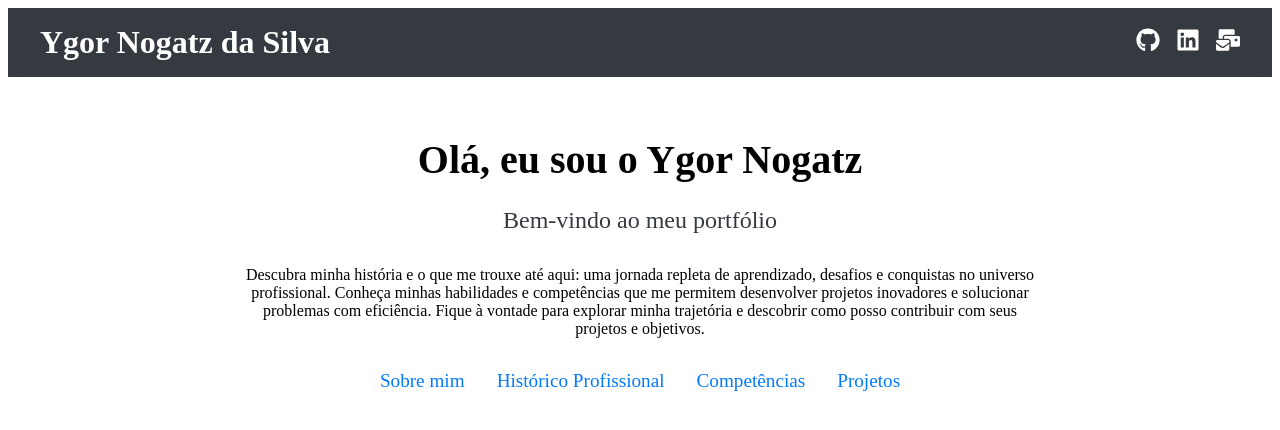
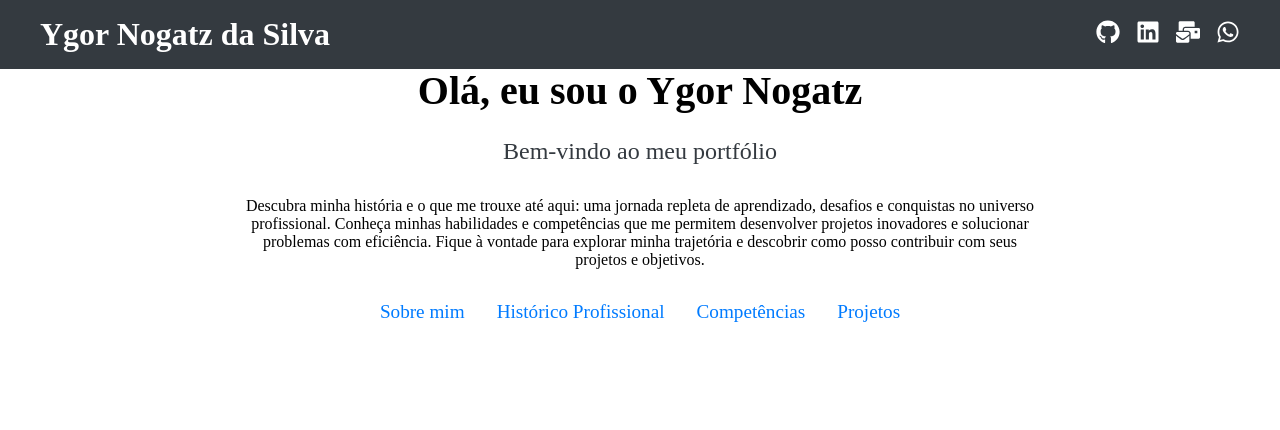
Before and after one commit to Ynogatz/portfolio, a Next.js app: page / in a window 1280 px wide. Shown: the top 430 px of the page. Built offline with nearby package versions, Linux system fonts and the light colour scheme.

Commit message:
feat: melhorias headers

```diff
--- a/components/header.tsx
+++ b/components/header.tsx
@@ -1,8 +1,13 @@
 import React from 'react';
 import styled from 'styled-components';
-import { FaGithub, FaLinkedin, FaMailBulk } from 'react-icons/fa';
+import { FaGithub, FaLinkedin, FaMailBulk, FaWhatsapp } from 'react-icons/fa';
 
 const HeaderContainer = styled.header`
+  position: fixed;
+  top: 0;
+  left: 0;
+  width: 100%;
+  z-index: 1000;
   background-color: #343a40;
   padding: 1rem 0;
 `;
@@ -33,7 +38,7 @@ const IconLink = styled.a`
   font-size: 1.5rem;
 `;
 
-const Header: React.FC = () => {
+const Header: React.FC = () => {2
     return (
         <HeaderContainer>
             <Container>
@@ -61,6 +66,14 @@ const Header: React.FC = () => {
                     >
                         <FaMailBulk />
                     </IconLink>
+                    <IconLink
+                        href="https://wa.me/5541984538992"
+                        target="_blank"
+                        rel="noopener noreferrer"
+                        aria-label="E-mail"
+                    >
+                        <FaWhatsapp size={24}/>
+                    </IconLink>
                 </IconContainer>
             </Container>
         </HeaderContainer>
```
